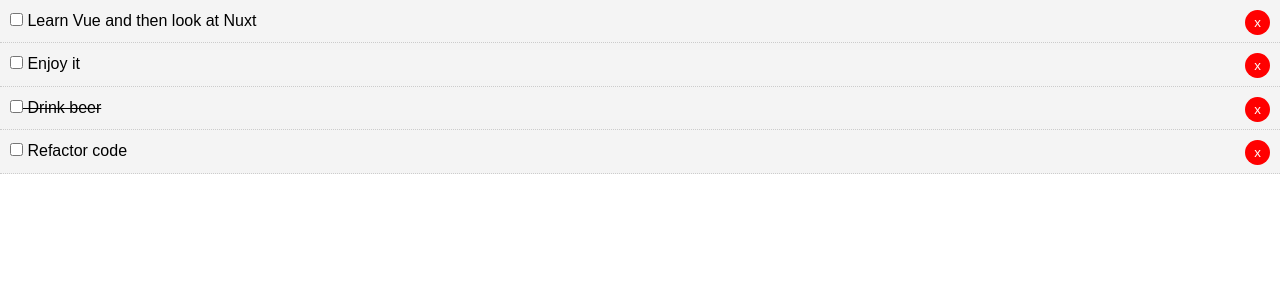
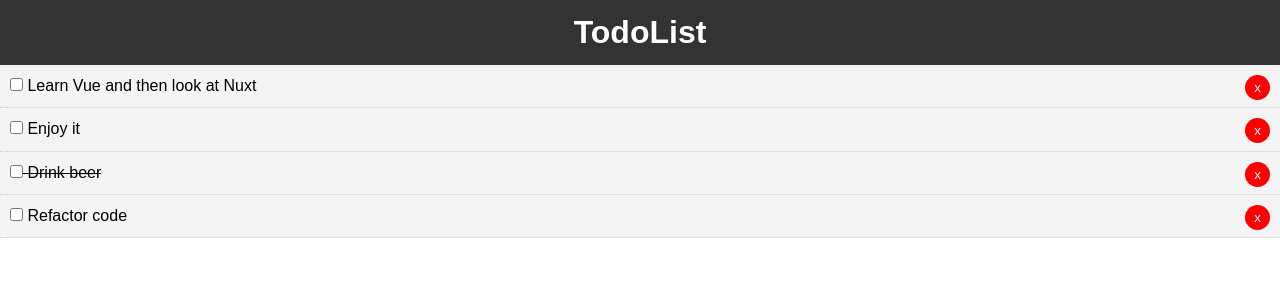
Before and after one commit to erikwesterberg/Vue-Basic, a Vue app: page / in a window 1280 px wide. Shown: the top 300 px of the page. Built offline with nearby package versions, Linux system fonts and the light colour scheme.

Commit message:
imports && render header inside of app component

```diff
--- a/src/App.vue
+++ b/src/App.vue
@@ -1,15 +1,18 @@
 <template>
   <div id="app">
+    <Header />
     <Todos v-bind:todos="todos" v-on:del-todo="deleteTodo" />
   </div>
 </template>
 
 <script>
+import Header from "./components/layout/Header";
 import Todos from "./components/Todos";
 
 export default {
   name: "app",
   components: {
+    Header,
     Todos
   },
   data() {
```
